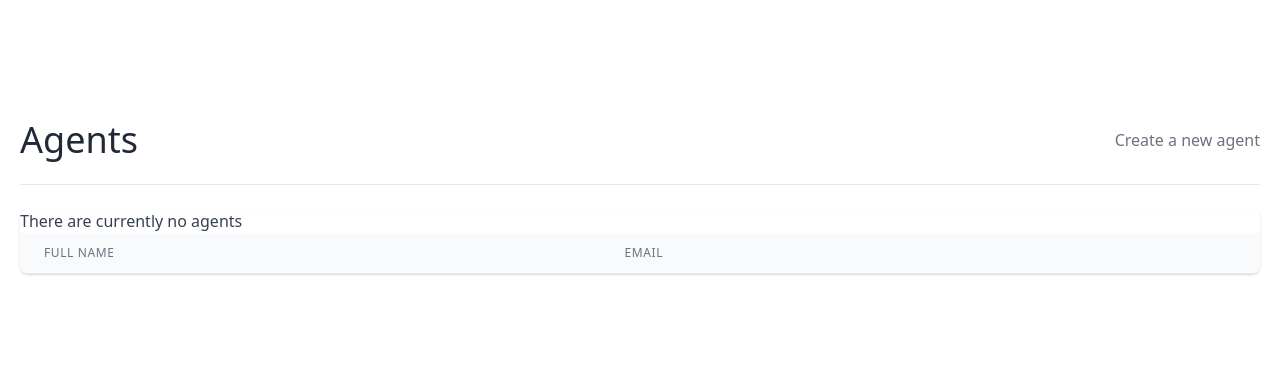
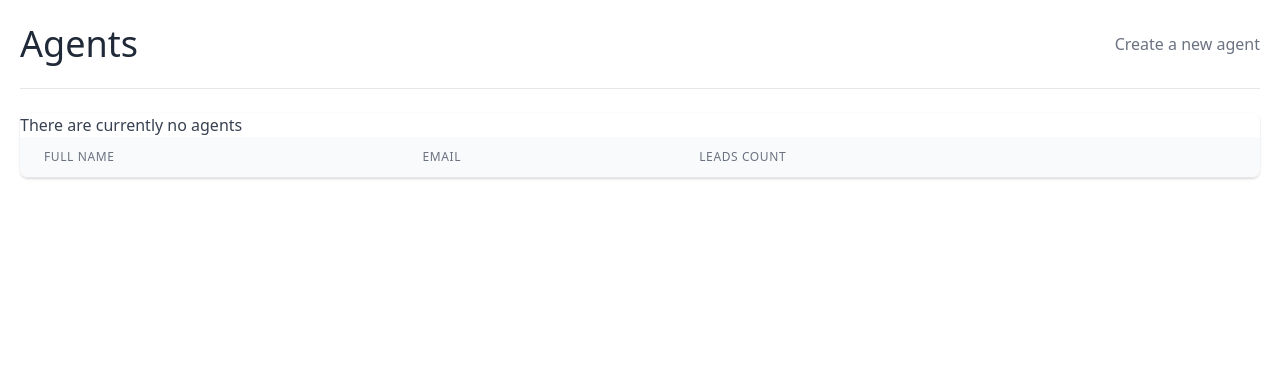
Before and after one commit to AnimeshRy/ForceSales, a Django app: page /agents/ in a window 1280 px wide. Shown: the part 72-441 px from the top of the page. Run offline with Django 3.2, Linux system fonts and the light colour scheme; the visitor is signed in with stand-in values (Sample User, id 1); data that the repository does not hold is empty; some libraries are stand-ins or nearby versions.

Commit message:
user agent bug fix, frontend changes

```diff
--- a/agents/templates/agents/agent_list.html
+++ b/agents/templates/agents/agent_list.html
@@ -2,7 +2,7 @@
 
 {% block content %}
       <section class="text-gray-700 body-font">
-        <div class="container px-5 py-24 mx-auto flex flex-wrap">
+        <div class="container px-5 py-15 mx-auto flex flex-wrap">
             <div class="w-full mb-6 py-6 flex justify-between items-center border-b border-gray-200">
                 <div>
                     <h1 class="text-4xl text-gray-800">Agents</h1>
@@ -25,6 +25,9 @@
                                 <th scope="col" class="px-6 py-3 text-left text-xs font-medium text-gray-500 uppercase tracking-wider">
                                 Email
                                 </th>
+                                <th scope="col" class="px-6 py-3 text-left text-xs font-medium text-gray-500 uppercase tracking-wider">
+                                Leads Count
+                                </th>
                                 <th scope="col" class="relative px-6 py-3">
                                 <span class="sr-only">Edit</span>
                                 </th>
@@ -34,10 +37,15 @@
                             {% for agent in object_list %}
                                 <tr class="bg-white">
                                     <td class="px-6 py-4 whitespace-nowrap text-sm font-medium text-gray-900">
-                                        {{ agent.user.first_name }} {{ agent.user.last_name }}
+                                        <a href="{% url 'agents:agent_detail' agent.pk %}">
+                                            {{ agent.user.first_name }} {{ agent.user.last_name }}
+                                        </a>
                                     </td>
                                     <td class="px-6 py-4 whitespace-nowrap text-sm text-gray-500">
                                         {{ agent.user.email }}
+                                    </td>
+                                    <td class="px-6 py-4 whitespace-nowrap text-sm text-gray-500">
+                                        {{ agent.agent_leads.count }}
                                     </td>
                                     <td class="px-6 py-4 whitespace-nowrap text-right text-sm font-medium">
                                         <a href="{% url 'agents:agent_update' agent.pk %}" class="text-yellow-600 hover:text-yellow-900">
--- a/leads/models.py
+++ b/leads/models.py
@@ -23,7 +23,7 @@ class Lead(models.Model):
     organization = models.ForeignKey(UserProfile, on_delete=models.CASCADE)
     # put null to all leads when agent is deleted
     agent = models.ForeignKey(
-        "Agent", null=True, blank=True, on_delete=models.SET_NULL)
+        "Agent", null=True, blank=True, on_delete=models.SET_NULL, related_name="agent_leads")
     category = models.ForeignKey(
         "Category", null=True, blank=True, on_delete=models.SET_NULL, related_name="leads")
     description = models.TextField()
--- a/leads/templates/leads/category_detail.html
+++ b/leads/templates/leads/category_detail.html
@@ -21,7 +21,7 @@
             {% for lead in category.leads.all %}
             <tr>
                 <td class="px-4 py-3">
-                    <a class="hover:text-blue-400" href="{% url 'leads:lead_detail' lead.pk %}">{{ lead.first_name }}</a></td>
+                    <a class="text-yellow-500 hover:text-yellow-800" href="{% url 'leads:lead_detail' lead.pk %}">{{ lead.first_name }}</a></td>
                 <td class="px-4 py-3">{{ lead.last_name }}</td>
             </tr>
             {% endfor %}
--- a/leads/templates/leads/category_list.html
+++ b/leads/templates/leads/category_list.html
@@ -23,7 +23,7 @@
             </tr>
             {% for category in category_list %}
             <tr>
-                <td class="px-4 py-3"><a href="{% url 'leads:category_detail' category.pk %}">{{ category.name }}</a></td>
+                <td class="px-4 py-3 "><a href="{% url 'leads:category_detail' category.pk %}">{{ category.name }}</a></td>
                 <td class="px-4 py-3">{{ category.leads.count }}</td>
             </tr>
             {% endfor %}
```
Also changed, not shown: agents/forms.py (+3 -6 lines), leads/templates/leads/lead_list.html (+9 -1 lines), leads/views.py (+10 -11 lines), leads/migrations/0011_auto_20210218_1128.py (added), 2 other files.
